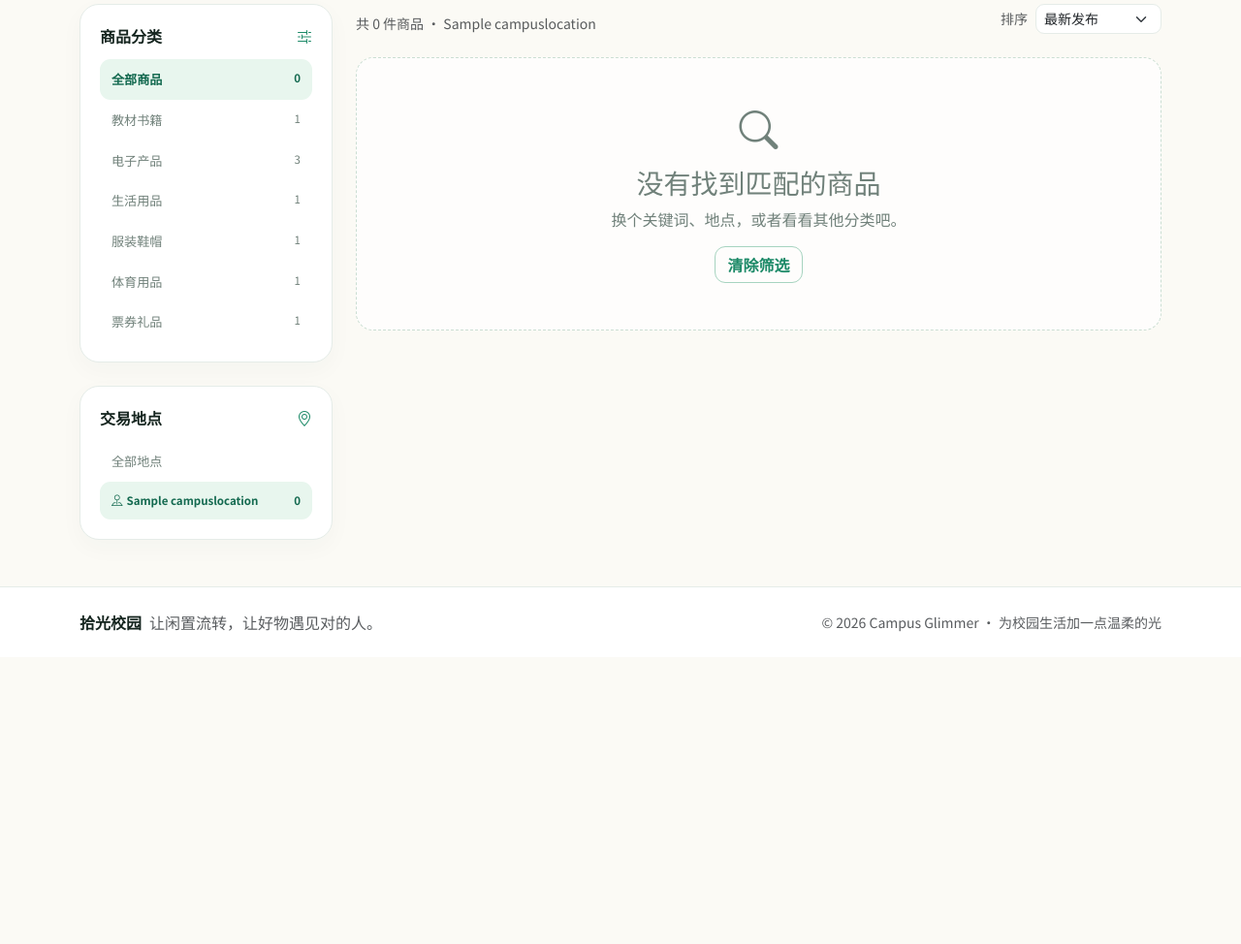
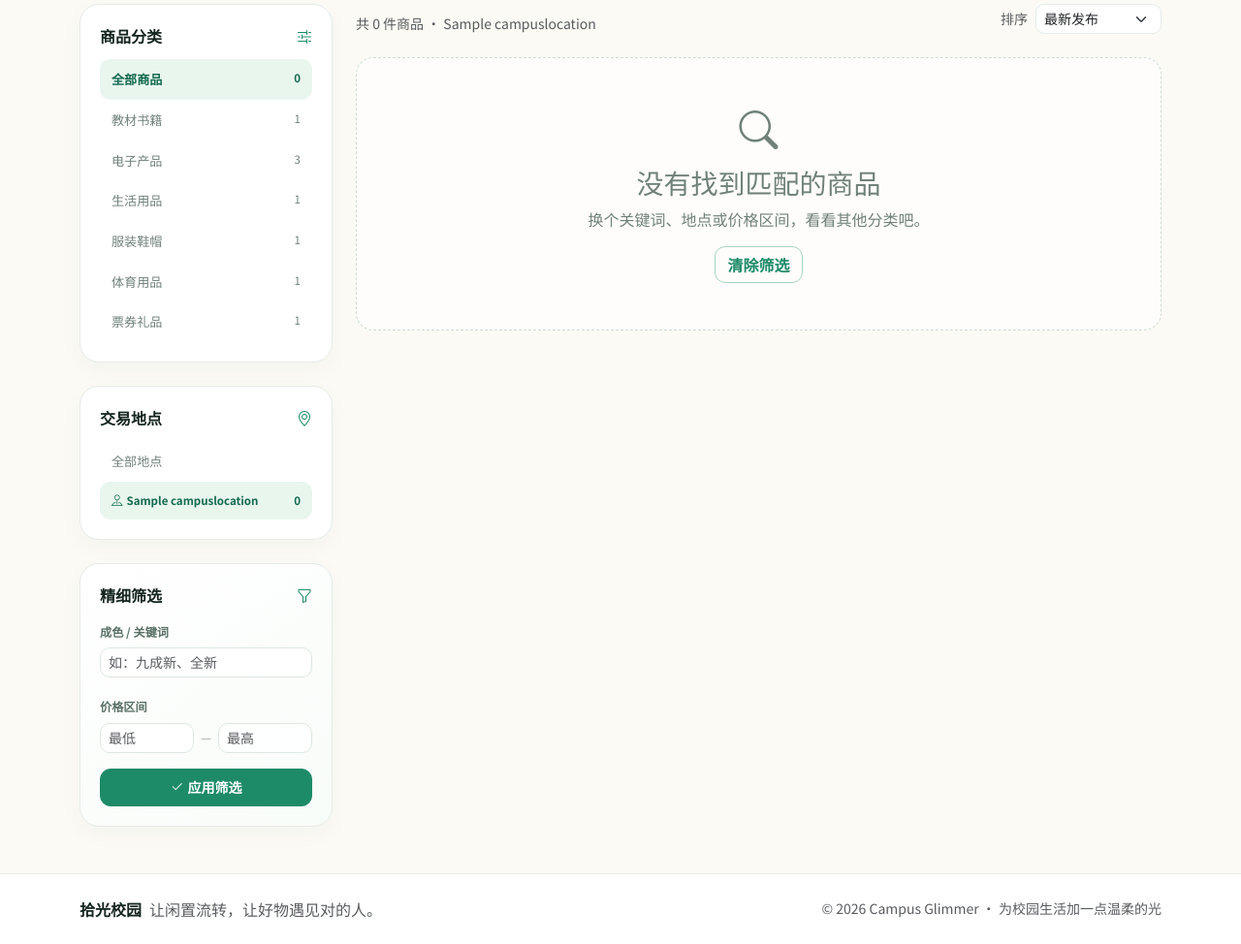
Before and after one commit to strawberry-little-bear/campus_glimmer, a Django app: page /listings/?location=1 in a window 1280 px wide. Shown: the part 246-1220 px from the top of the page at 97% size. Before the commit the page ends 898 px from the top, so only its background shows below. Run offline with Django 5.2, Linux system fonts and the light colour scheme; data comes from the database, SQL or seed files in the repository; tables that the repository leaves empty hold one stand-in row (values such as "Sample post").

Commit message:
增强商品搜索与筛选分析

```diff
--- a/listings/views.py
+++ b/listings/views.py
@@ -1,17 +1,18 @@
+from decimal import Decimal, InvalidOperation
 from urllib.parse import urlencode
 
 from django.contrib.auth.decorators import login_required
 from django.contrib import messages
 from django.core.paginator import Paginator
 from django.db import IntegrityError, transaction
-from django.db.models import Avg, Count, F, Q
+from django.db.models import Avg, Case, Count, F, IntegerField, Q, Value, When
 from django.shortcuts import get_object_or_404, redirect, render
 from django.urls import reverse
 from django.utils import timezone
 from django.utils.http import url_has_allowed_host_and_scheme
 
 from .forms import ItemForm, ItemImageFormSet, OrderForm, RatingForm, ReportForm
-from .models import BrowsingHistory, CampusLocation, Category, Favorite, Item, Notification, Order, OrderEvent, Rating, Report
+from .models import BrowsingHistory, CampusLocation, Category, Favorite, Item, Notification, Order, OrderEvent, Rating, Report, SearchQuery
 from .recommendations import get_recommendations
 from .notifications import create_notification
 
@@ -41,23 +42,95 @@ def home(request):
     return render(request, 'listings/home.html', context)
 
 
+def _parse_price(value):
+    try:
+        amount = Decimal(value)
+    except (InvalidOperation, TypeError, ValueError):
+        return None
+    if not amount.is_finite() or amount < 0:
+        return None
+    return amount
+
+
 def item_list(request, category_id=None):
     categories = Category.objects.annotate(available_count=Count('items', filter=Q(items__status='available')))
     locations = CampusLocation.objects.filter(is_active=True).annotate(available_count=Count('items', filter=Q(items__status='available')))
     category = get_object_or_404(Category, id=category_id) if category_id else None
     location_id = request.GET.get('location', '').strip()
     location = get_object_or_404(CampusLocation, id=location_id, is_active=True) if location_id.isdigit() else None
+    query = request.GET.get('q', '').strip()
+    condition = request.GET.get('condition', '').strip()
+    raw_min_price = request.GET.get('min_price', '').strip()
+    raw_max_price = request.GET.get('max_price', '').strip()
+    min_price = _parse_price(raw_min_price)
+    max_price = _parse_price(raw_max_price)
+
     items = Item.objects.filter(status='available').select_related('category', 'seller', 'location').prefetch_related('images')
     if category:
         items = items.filter(category=category)
     if location:
         items = items.filter(location=location)
-    query = request.GET.get('q', '').strip()
     if query:
-        items = items.filter(Q(title__icontains=query) | Q(description__icontains=query) | Q(location__name__icontains=query))
+        items = items.filter(
+            Q(title__icontains=query)
+            | Q(description__icontains=query)
+            | Q(condition__icontains=query)
+            | Q(category__name__icontains=query)
+            | Q(location__name__icontains=query)
+            | Q(location__building__icontains=query)
+        )
+    if condition:
+        items = items.filter(condition__icontains=condition)
+    if min_price is not None:
+        items = items.filter(price__gte=min_price)
+    if max_price is not None:
+        items = items.filter(price__lte=max_price)
+
     sort = request.GET.get('sort', 'latest')
-    sort_map = {'latest': '-created_at', 'price_asc': 'price', 'price_desc': '-price'}
-    items = items.order_by(sort_map.get(sort, '-created_at'))
+    allowed_sorts = {'latest', 'price_asc', 'price_desc', 'relevance'}
+    if sort not in allowed_sorts or (sort == 'relevance' and not query):
+        sort = 'latest'
+    if sort == 'relevance':
+        items = items.annotate(
+            search_rank=Case(
+                When(title__iexact=query, then=Value(3)),
+                When(title__istartswith=query, then=Value(2)),
+                When(title__icontains=query, then=Value(1)),
+                default=Value(0),
+                output_field=IntegerField(),
+            ),
+        ).order_by('-search_rank', '-created_at')
+    else:
+        sort_map = {'latest': '-created_at', 'price_asc': 'price', 'price_desc': '-price'}
+        items = items.order_by(sort_map[sort])
+
+    result_count = items.count()
+    if query and not request.GET.get('page'):
+        SearchQuery.objects.create(
+            user=request.user if request.user.is_authenticated else None,
+            query=query[:120],
+            condition=condition[:120],
+            category=category,
+            location=location,
+            min_price=min_price,
+            max_price=max_price,
+            result_count=result_count,
+        )
+
+    filter_params = {}
+    if query:
+        filter_params['q'] = query
+    if condition:
+        filter_params['condition'] = condition
+    if raw_min_price:
+        filter_params['min_price'] = raw_min_price
+    if raw_max_price:
+        filter_params['max_price'] = raw_max_price
+    if location:
+        filter_params['location'] = location.id
+    if sort != 'latest':
+        filter_params['sort'] = sort
+
     paginator = Paginator(items, 12)
     page_obj = paginator.get_page(request.GET.get('page'))
     context = {
@@ -68,12 +141,15 @@ def item_list(request, category_id=None):
         'items': page_obj,
         'page_obj': page_obj,
         'query': query,
+        'condition': condition,
+        'min_price': raw_min_price,
+        'max_price': raw_max_price,
         'sort': sort,
+        'filter_query': urlencode(filter_params),
         'title': f'{category.name} · 商品集' if category else '发现校园好物',
         'favorite_ids': _favorite_ids(request),
     }
     return render(request, 'listings/item_list.html', context)
-
 
 def item_detail(request, item_id):
     item = get_object_or_404(
--- a/static/css/style.css
+++ b/static/css/style.css
@@ -382,3 +382,46 @@ a { color: inherit; text-decoration: none; }
     .notification-card { align-items: flex-start; padding: 14px 8px; }
     .notification-arrow { margin-top: 13px; }
 }
+
+/* 搜索与精细筛选 */
+.advanced-filter-panel {
+    background: linear-gradient(145deg, #fff, #f8fcf9);
+}
+.advanced-filter-form .form-label {
+    margin-bottom: 7px;
+    color: #597066;
+    font-size: .76rem;
+    font-weight: 700;
+}
+.advanced-filter-form .form-control {
+    border-color: #dce8e0;
+    border-radius: 10px;
+    color: var(--ink);
+    background: rgba(255,255,255,.9);
+}
+.advanced-filter-form .form-control:focus {
+    border-color: #9ed4bc;
+    box-shadow: 0 0 0 3px rgba(29, 138, 104, .08);
+}
+.filter-price-fields {
+    display: grid;
+    grid-template-columns: minmax(0, 1fr) auto minmax(0, 1fr);
+    align-items: center;
+    gap: 7px;
+}
+.filter-price-fields span {
+    color: #9aaba2;
+    font-size: .78rem;
+}
+.advanced-filter-form .btn {
+    padding-block: 8px;
+}
+@media (max-width: 991px) {
+    .advanced-filter-panel { margin-bottom: 0; }
+}
+@media (max-width: 575px) {
+    .filter-price-fields { gap: 5px; }
+    .toolbar { align-items: flex-start; flex-direction: column; }
+    .sort-form { width: 100%; justify-content: space-between; }
+    .sort-form select { flex: 1; }
+}
--- a/templates/listings/item_list.html
+++ b/templates/listings/item_list.html
@@ -4,16 +4,99 @@
 {% block title %}{{ title }} · 拾光校园{% endblock %}
 
 {% block content %}
-<div class="page-intro mb-4"><div><span class="eyebrow eyebrow-soft">探索校园闲置</span><h1>{{ title }}</h1><p>{% if query %}正在为你筛选“{{ query }}”{% elif location %}正在浏览 {{ location.name }} 附近的好物{% else %}找到适合自己的好物，也把不再需要的分享出去。{% endif %}</p></div>{% if user.is_authenticated %}<a href="{% url 'new_item' %}" class="btn btn-primary"><i class="bi bi-plus-lg me-2"></i>发布闲置</a>{% endif %}</div>
+<div class="page-intro mb-4">
+    <div>
+        <span class="eyebrow eyebrow-soft">探索校园闲置</span>
+        <h1>{{ title }}</h1>
+        <p>
+            {% if query %}正在为你筛选“{{ query }}”
+            {% elif location %}正在浏览 {{ location.name }} 附近的好物
+            {% else %}找到适合自己的好物，也把不再需要的分享出去。{% endif %}
+        </p>
+    </div>
+    {% if user.is_authenticated %}<a href="{% url 'new_item' %}" class="btn btn-primary"><i class="bi bi-plus-lg me-2"></i>发布闲置</a>{% endif %}
+</div>
+
 <div class="row g-4">
     <aside class="col-lg-3">
-        <div class="filter-panel mb-4"><div class="filter-title"><span>商品分类</span><i class="bi bi-sliders2"></i></div><a class="filter-link {% if not category %}active{% endif %}" href="{% url 'item_list' %}">全部商品 <span>{{ page_obj.paginator.count }}</span></a>{% for category_option in categories %}<a class="filter-link {% if category and category_option.id == category.id %}active{% endif %}" href="{% url 'item_list_by_category' category_option.id %}">{{ category_option.name }} <span>{{ category_option.available_count }}</span></a>{% endfor %}</div>
-        <div class="filter-panel"><div class="filter-title"><span>交易地点</span><i class="bi bi-geo-alt"></i></div><a class="filter-link {% if not location %}active{% endif %}" href="{% url 'item_list' %}{% if query %}?q={{ query }}{% endif %}">全部地点</a>{% for location_option in locations %}<a class="filter-link {% if location and location_option.id == location.id %}active{% endif %}" href="?location={{ location_option.id }}{% if query %}&q={{ query }}{% endif %}{% if sort %}&sort={{ sort }}{% endif %}"><span><i class="bi bi-pin-map me-1"></i>{{ location_option.name }}</span><span>{{ location_option.available_count }}</span></a>{% empty %}<p class="text-muted small mb-0">管理员还没有配置校园地点</p>{% endfor %}</div>
+        <div class="filter-panel mb-4">
+            <div class="filter-title"><span>商品分类</span><i class="bi bi-sliders2"></i></div>
+            <a class="filter-link {% if not category %}active{% endif %}" href="{% url 'item_list' %}">全部商品 <span>{{ page_obj.paginator.count }}</span></a>
+            {% for category_option in categories %}
+            <a class="filter-link {% if category and category_option.id == category.id %}active{% endif %}" href="{% url 'item_list_by_category' category_option.id %}">{{ category_option.name }} <span>{{ category_option.available_count }}</span></a>
+            {% endfor %}
+        </div>
+
+        <div class="filter-panel mb-4">
+            <div class="filter-title"><span>交易地点</span><i class="bi bi-geo-alt"></i></div>
+            <a class="filter-link {% if not location %}active{% endif %}" href="{% url 'item_list' %}{% if query %}?q={{ query }}{% endif %}">全部地点</a>
+            {% for location_option in locations %}
+            <a class="filter-link {% if location and location_option.id == location.id %}active{% endif %}" href="?location={{ location_option.id }}{% if query %}&q={{ query }}{% endif %}{% if sort != 'latest' %}&sort={{ sort }}{% endif %}">
+                <span><i class="bi bi-pin-map me-1"></i>{{ location_option.name }}</span><span>{{ location_option.available_count }}</span>
+            </a>
+            {% empty %}<p class="text-muted small mb-0">管理员还没有配置校园地点</p>{% endfor %}
+        </div>
+
+        <div class="filter-panel advanced-filter-panel">
+            <div class="filter-title"><span>精细筛选</span><i class="bi bi-funnel"></i></div>
+            <form method="get" action="{% if category %}{% url 'item_list_by_category' category.id %}{% else %}{% url 'item_list' %}{% endif %}" class="advanced-filter-form">
+                <input type="hidden" name="q" value="{{ query }}">
+                {% if location %}<input type="hidden" name="location" value="{{ location.id }}">{% endif %}
+                <div class="mb-3">
+                    <label for="condition" class="form-label">成色 / 关键词</label>
+                    <input id="condition" name="condition" value="{{ condition }}" class="form-control form-control-sm" placeholder="如：九成新、全新">
+                </div>
+                <div class="mb-3">
+                    <label class="form-label">价格区间</label>
+                    <div class="filter-price-fields">
+                        <input name="min_price" value="{{ min_price }}" class="form-control form-control-sm" inputmode="decimal" placeholder="最低">
+                        <span>—</span>
+                        <input name="max_price" value="{{ max_price }}" class="form-control form-control-sm" inputmode="decimal" placeholder="最高">
+                    </div>
+                </div>
+                <button type="submit" class="btn btn-primary btn-sm w-100"><i class="bi bi-check2 me-1"></i>应用筛选</button>
+            </form>
+        </div>
     </aside>
+
     <div class="col-lg-9">
-        <div class="toolbar mb-4"><span class="text-muted small">共 {{ page_obj.paginator.count }} 件商品{% if location %} · {{ location.name }}{% endif %}</span><form method="get" class="sort-form"><input type="hidden" name="q" value="{{ query }}"><input type="hidden" name="location" value="{% if location %}{{ location.id }}{% endif %}"><label for="sort" class="small text-muted">排序</label><select id="sort" name="sort" class="form-select form-select-sm" onchange="this.form.submit()"><option value="latest" {% if sort == 'latest' %}selected{% endif %}>最新发布</option><option value="price_asc" {% if sort == 'price_asc' %}selected{% endif %}>价格从低到高</option><option value="price_desc" {% if sort == 'price_desc' %}selected{% endif %}>价格从高到低</option></select></form></div>
-        <div class="row g-4">{% for item in items %}<div class="col-sm-6 col-xl-4">{% include 'listings/_item_card.html' with item=item %}</div>{% empty %}<div class="col-12"><div class="empty-state py-5"><i class="bi bi-search display-6 d-block mb-3"></i><h3>没有找到匹配的商品</h3><p>换个关键词、地点，或者看看其他分类吧。</p><a href="{% url 'item_list' %}" class="btn btn-outline-primary">清除筛选</a></div></div>{% endfor %}</div>
-        {% if page_obj.paginator.num_pages > 1 %}<nav class="mt-5" aria-label="商品分页"><ul class="pagination justify-content-center">{% if page_obj.has_previous %}<li class="page-item"><a class="page-link" href="?page={{ page_obj.previous_page_number }}&q={{ query }}&sort={{ sort }}{% if location %}&location={{ location.id }}{% endif %}">上一页</a></li>{% endif %}{% for num in page_obj.paginator.page_range %}<li class="page-item {% if page_obj.number == num %}active{% endif %}"><a class="page-link" href="?page={{ num }}&q={{ query }}&sort={{ sort }}{% if location %}&location={{ location.id }}{% endif %}">{{ num }}</a></li>{% endfor %}{% if page_obj.has_next %}<li class="page-item"><a class="page-link" href="?page={{ page_obj.next_page_number }}&q={{ query }}&sort={{ sort }}{% if location %}&location={{ location.id }}{% endif %}">下一页</a></li>{% endif %}</ul></nav>{% endif %}
+        <div class="toolbar mb-4">
+            <span class="text-muted small">共 {{ page_obj.paginator.count }} 件商品{% if location %} · {{ location.name }}{% endif %}</span>
+            <form method="get" class="sort-form">
+                <input type="hidden" name="q" value="{{ query }}">
+                <input type="hidden" name="condition" value="{{ condition }}">
+                <input type="hidden" name="min_price" value="{{ min_price }}">
+                <input type="hidden" name="max_price" value="{{ max_price }}">
+                <input type="hidden" name="location" value="{% if location %}{{ location.id }}{% endif %}">
+                <label for="sort" class="small text-muted">排序</label>
+                <select id="sort" name="sort" class="form-select form-select-sm" onchange="this.form.submit()">
+                    <option value="latest" {% if sort == 'latest' %}selected{% endif %}>最新发布</option>
+                    {% if query %}<option value="relevance" {% if sort == 'relevance' %}selected{% endif %}>相关度优先</option>{% endif %}
+                    <option value="price_asc" {% if sort == 'price_asc' %}selected{% endif %}>价格从低到高</option>
+                    <option value="price_desc" {% if sort == 'price_desc' %}selected{% endif %}>价格从高到低</option>
+                </select>
+            </form>
+        </div>
+
+        <div class="row g-4">
+            {% for item in items %}
+            <div class="col-sm-6 col-xl-4">{% include 'listings/_item_card.html' with item=item %}</div>
+            {% empty %}
+            <div class="col-12">
+                <div class="empty-state py-5"><i class="bi bi-search display-6 d-block mb-3"></i><h3>没有找到匹配的商品</h3><p>换个关键词、地点或价格区间，看看其他分类吧。</p><a href="{% url 'item_list' %}" class="btn btn-outline-primary">清除筛选</a></div>
+            </div>
+            {% endfor %}
+        </div>
+
+        {% if page_obj.paginator.num_pages > 1 %}
+        <nav class="mt-5" aria-label="商品分页">
+            <ul class="pagination justify-content-center">
+                {% if page_obj.has_previous %}<li class="page-item"><a class="page-link" href="?page={{ page_obj.previous_page_number }}{% if filter_query %}&{{ filter_query }}{% endif %}">上一页</a></li>{% endif %}
+                {% for num in page_obj.paginator.page_range %}<li class="page-item {% if page_obj.number == num %}active{% endif %}"><a class="page-link" href="?page={{ num }}{% if filter_query %}&{{ filter_query }}{% endif %}">{{ num }}</a></li>{% endfor %}
+                {% if page_obj.has_next %}<li class="page-item"><a class="page-link" href="?page={{ page_obj.next_page_number }}{% if filter_query %}&{{ filter_query }}{% endif %}">下一页</a></li>{% endif %}
+            </ul>
+        </nav>
+        {% endif %}
     </div>
 </div>
 {% endblock %}
```
Also changed, not shown: listings/admin.py (+10 -1 lines), listings/models.py (+33 -0 lines), listings/tests.py (+81 -1 lines), README.md, listings/migrations/0012_searchquery.py (added), listings/migrations/0013_searchquery_condition.py (added).
